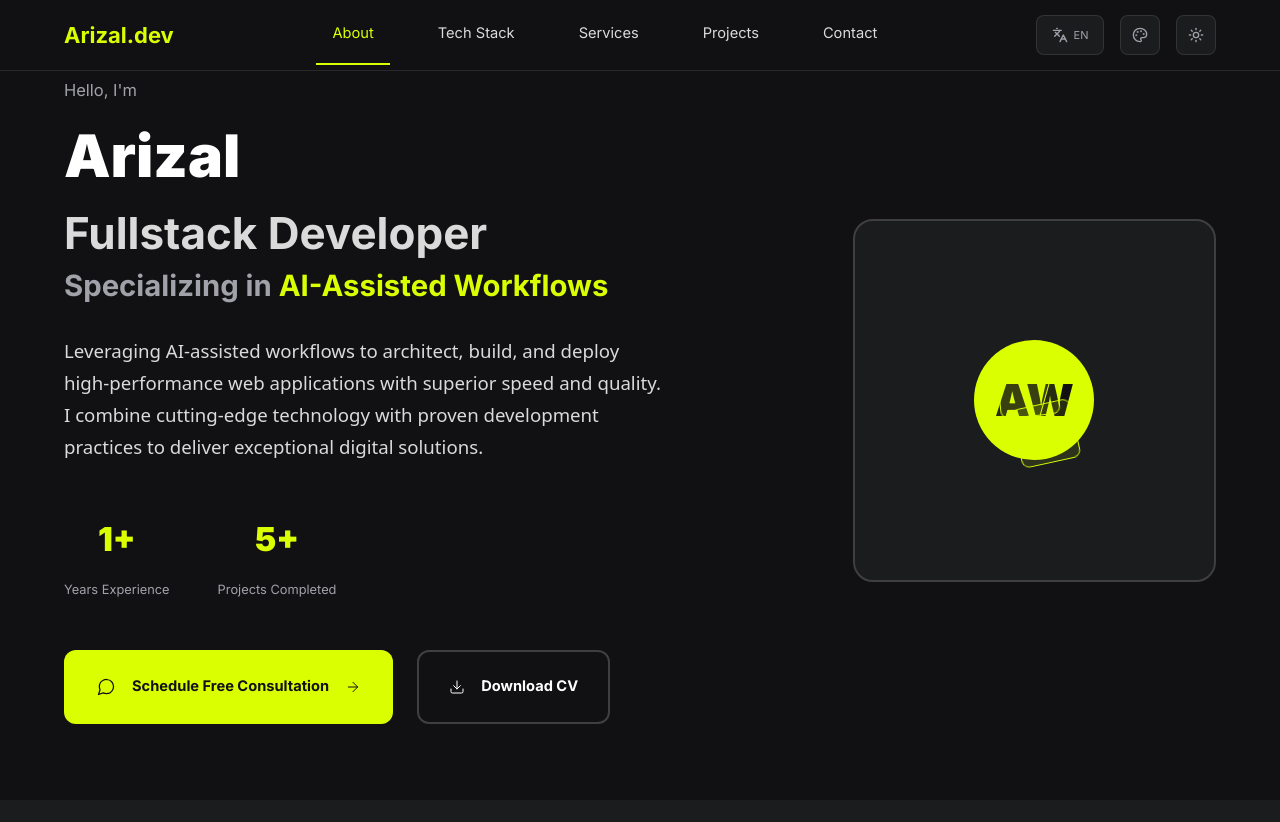
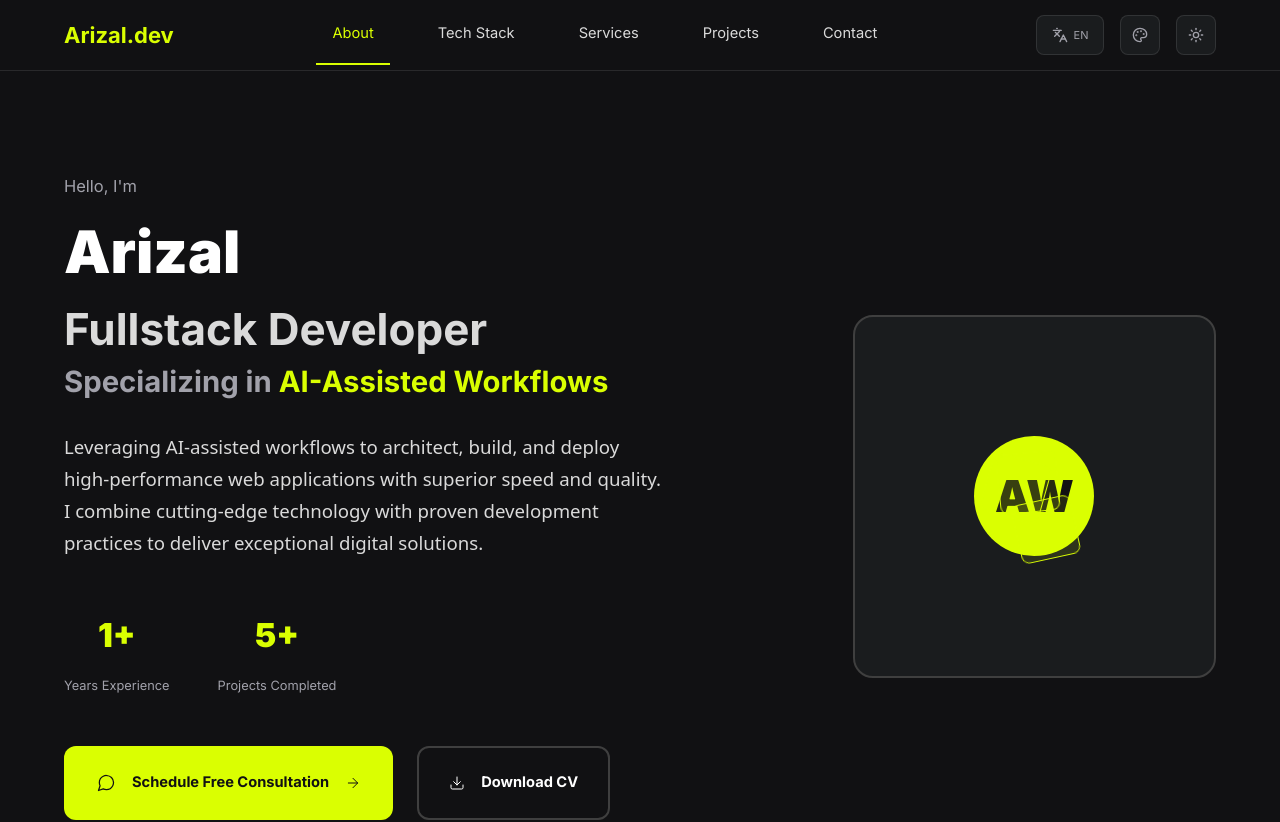
Before and after one commit to Ezlryb506/Rizaldev, a Next.js app: page / in a window 1280 px wide. Shown: the top 822 px of the page. Built offline with nearby package versions, Linux system fonts and the light colour scheme; no server answers.

Commit message:
Add sticky header offset to home page

```diff
--- a/src/app/page.tsx
+++ b/src/app/page.tsx
@@ -17,7 +17,7 @@ const ContactSection = dynamic(() => import("@/components/ContactSection"), {
 
 export default function Home() {
   return (
-    <main>
+    <main className="page-with-sticky-header">
       <HeroSection />
       <TechStackSection />
       <ServicesSection />
```
